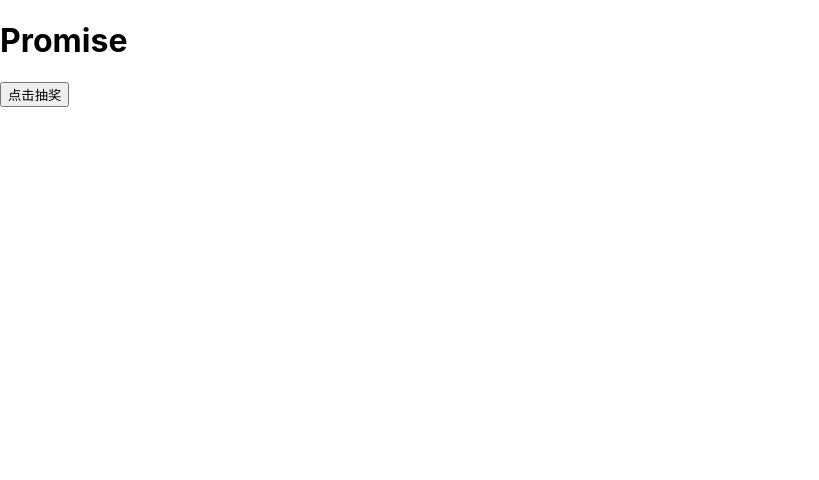
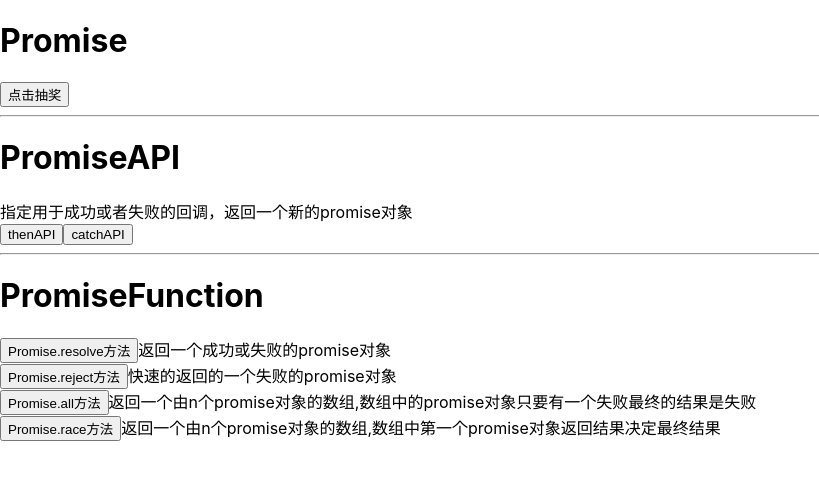
Before and after one commit to MM-gif-XY/react-knowledge, a React (Create React App) app: page /Promise in a window 1280 px wide. Shown: the top 480 px of the page, without its empty margins (0-819 px from the left). Built offline with nearby package versions, Linux system fonts and the light colour scheme.

Commit message:
Promise的方法

```diff
--- /dev/null
+++ b/src/view/Promise/PromiseAPI.tsx
@@ -0,0 +1,37 @@
+import React from 'react'
+
+export default function PromiseAPI() {
+  const handlethen = () => {
+    let n = 10
+    let p = new Promise<number>((resolved, rejected) => {
+      //里面就是放置两个回调函数的地方
+      if (n == 3) {
+        resolved(n)
+      } else {
+        rejected(n)
+      }
+    })
+    p.then((value) => {
+      console.log(value);  //第一个函数是触发上面promise对象中的resolved函数的回调
+    }, (value) => {
+      console.log(value);  //第二个函数是触发上面promise对象中的rejected函数的回调
+    })
+  }
+
+  const handlecatch = () => {
+    let p = new Promise<number>((resolved, rejected) => {
+      rejected('失败')
+    })
+    p.catch(reason => {  //catchAPI是只能指定失败的回调
+      alert(reason)
+    })
+  }
+  return (
+    <div>
+      <h1>PromiseAPI</h1>
+      <span>指定用于成功或者失败的回调，返回一个新的promise对象</span> <br />
+      <button onClick={() => { handlethen() }}>thenAPI</button>
+      <button onClick={() => { handlecatch() }}>catchAPI</button>
+    </div>
+  )
+}
--- /dev/null
+++ b/src/view/Promise/PromiseFunction.tsx
@@ -0,0 +1,58 @@
+import React from 'react'
+
+export default function PromiseFunction() {
+  const handleresolve = () => {
+    let p = Promise.resolve<number>(521)
+    console.log(p);
+    // 参数是非Promise类型的对象，则返回的结果为promise对象
+    // 参数是Promise对象，则参数的结果决定了resolve的结果
+    let po = Promise.resolve<void>(new Promise<any>((resolve, reject) => {
+      resolve('ok')
+    }))
+    console.log(po);
+  }
+
+  const handlereject = () => {
+    // 无论传入的数据是什么，返回的实例对象的状态都是失败的，返回的结果是传入成功的对象
+    let p = Promise.reject(521)
+    console.log(p);
+    let p2 = Promise.reject("521")
+    console.log(p2);
+    let p3 = Promise.reject(new Promise<any>((resolve, reject) => {
+      resolve('ok')
+    }))
+    console.log(p3);
+  }
+
+  const handleall = () => {
+    let p1 = new Promise<any>((resolve, reject) => {
+      resolve('ok')
+    })
+    let p2 = Promise.resolve('Success')
+    let p3 = Promise.resolve('OK')
+
+    const result = Promise.all([p1, p2, p3])
+    console.log('result', result)
+  }
+
+  const handlerace = () => {
+    let p1 = new Promise<any>((resolve, reject) => {
+      resolve('ok')
+    })
+    let p2 = Promise.resolve('Success')
+    let p3 = Promise.resolve('OK')
+
+    const result = Promise.race([p1, p2, p3])
+    console.log('result', result)
+  }
+
+  return (
+    <div>
+      <h1>PromiseFunction</h1>
+      <button onClick={() => { handleresolve() }}>Promise.resolve方法</button><span>返回一个成功或失败的promise对象</span><br />
+      <button onClick={() => { handlereject() }}>Promise.reject方法</button><span>快速的返回的一个失败的promise对象</span><br />
+      <button onClick={() => { handleall() }}>Promise.all方法</button><span>返回一个由n个promise对象的数组,数组中的promise对象只要有一个失败最终的结果是失败</span><br />
+      <button onClick={() => { handlerace() }}>Promise.race方法</button><span>返回一个由n个promise对象的数组,数组中第一个promise对象返回结果决定最终结果</span><br />
+    </div>
+  )
+}
--- a/src/view/Promise/index.tsx
+++ b/src/view/Promise/index.tsx
@@ -1,4 +1,6 @@
 import React from 'react'
+import PromiseAPI from './PromiseAPI';
+import PromiseFunction from './PromiseFunction';
 
 function rand(m: any, n: any) {
   return Math.ceil(Math.random() * (n - m + 1)) + m - 1;
@@ -26,6 +28,8 @@ export default function index() {
         }
       }, 1000)
     })
+    console.log(p);
+
     // 第一个是成功时候的回调，第二个是失败的回调
     p.then((value) => {
       alert('恭喜----' + value)
@@ -38,6 +42,10 @@ export default function index() {
     <div>
       <h1>Promise</h1>
       <button onClick={() => { handle() }}>点击抽奖</button>
+      <hr />
+      <PromiseAPI />
+      <hr />
+      <PromiseFunction />
     </div>
   )
 }
```
Also changed, not shown: 1 other file (tests, documents, lock files or other folders).
